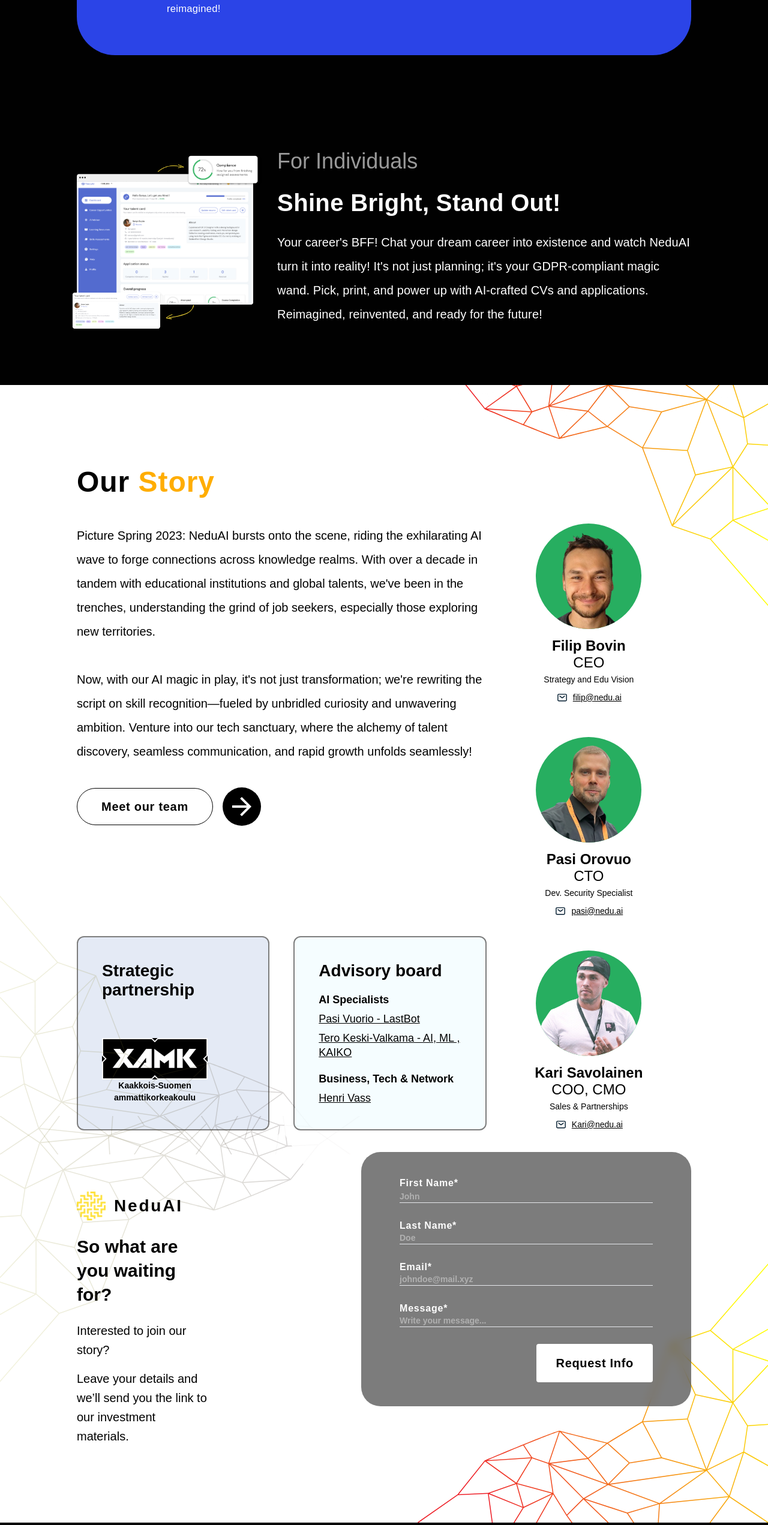
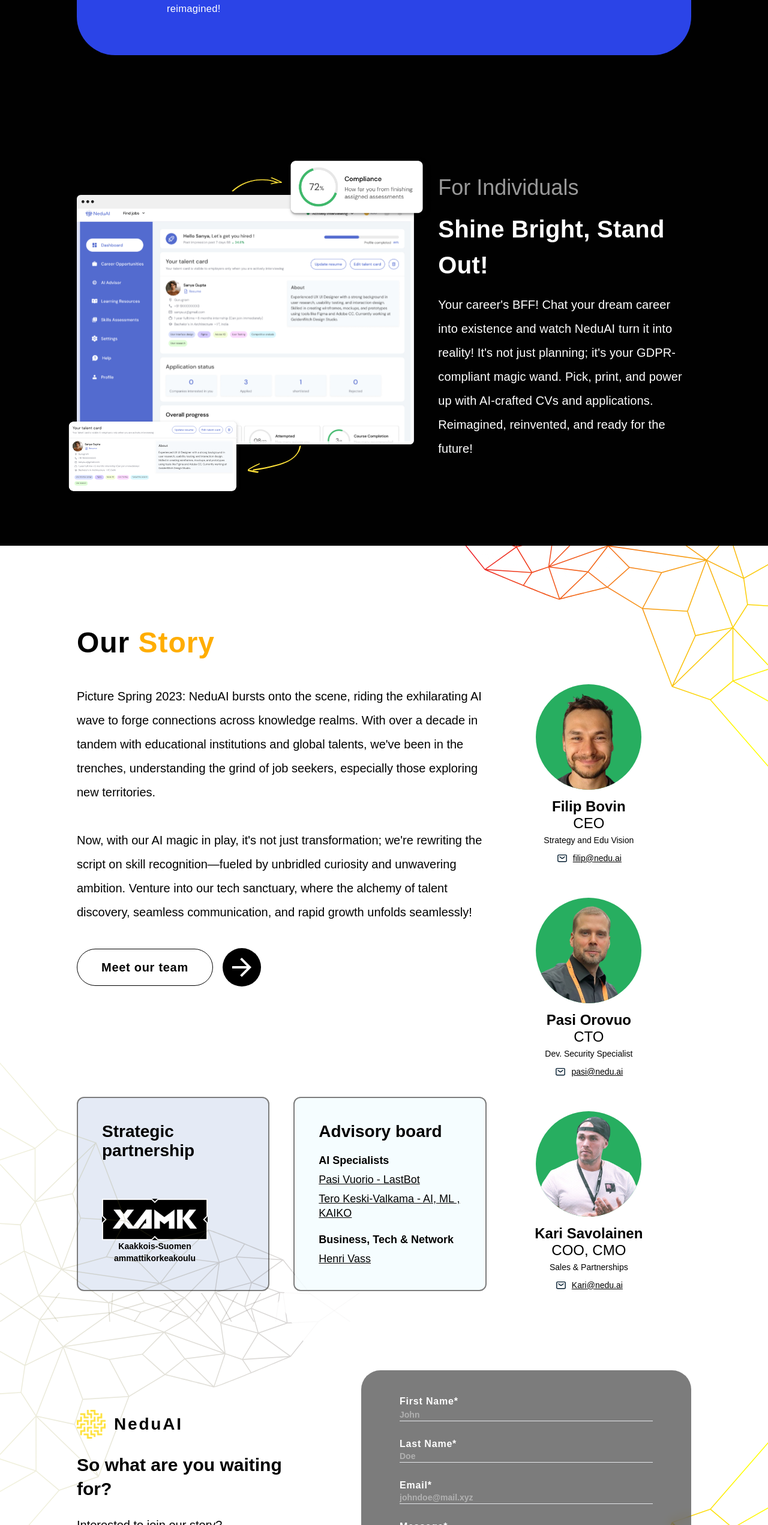
Before and after one commit to Asraful-code235/nedu-ai, a Next.js app: page / in a window 1280 px wide. Shown: the part 9457-12000 px from the top of the page at 60% size. Built offline with nearby package versions, Linux system fonts and the light colour scheme; a web font is replaced by a local one.

Commit message:
minor tweeks

```diff
--- a/app/page.js
+++ b/app/page.js
@@ -16,7 +16,7 @@ import YouthEmpowerment from "@/components/start/YouthEmpowerment";
 
 export default function Home() {
   return (
-    <section className="">
+    <section className="overflow-hidden">
       <section className="bgImage hero overflow-hidden">
         <Navbar />
         <Hero />
--- a/components/start/ForIndividuals.jsx
+++ b/components/start/ForIndividuals.jsx
@@ -2,7 +2,7 @@ import Image from "next/image";
 export default function ForIndividuals() {
   return (
     <div className="px-4 py-3 lg:p-12 xl:px-32 xl:py-24 flex flex-col xl:flex-row gap-6 lg:gap-16 xl:gap-10">
-      <div className="w-full aspect-square relative">
+      <div className="w-full flex-1 aspect-square relative">
         <Image
           src={"/icons/Dashboard3.svg"}
           width={1600}
@@ -25,7 +25,7 @@ export default function ForIndividuals() {
           className="w-full scale-[0.7] absolute -bottom-[7%] right-[18%]"
         />
       </div>
-      <article className="visionParagraph flex flex-col items-start lg:items-center xl:items-start justify-center gap-1 lg:gap-6">
+      <article className="visionParagraph flex-[0.75] flex flex-col items-start lg:items-center xl:items-start justify-center gap-1 lg:gap-6 py-16 lg:py-0">
         <h3 className=" text-white text-opacity-60 text-xs lg:text-4xl font-normal lg:font-medium leading-4 lg:leading-[30px]">
           For Individuals
         </h3>
--- a/components/start/OurStory.jsx
+++ b/components/start/OurStory.jsx
@@ -213,7 +213,7 @@ export default function OurStory() {
             ))}
           </section>
         </article>
-        <section className="flex flex-col  xl:flex-row items-start lg:items-center xl:items-start justify-center z-50 gap-28 xl:gap-64">
+        <section className="flex pt-24 flex-col xl:flex-row items-start lg:items-center xl:items-start justify-center xl:justify-between z-50 gap-10 lg:gap-28 ">
           <section className="flex flex-col items-start lg:items-center xl:items-start justify-center gap-2 lg:gap-8 xl:gap-6">
             <div className="flex mt-[66px] w-full items-start lg:items-center justify-start lg:justify-center xl:justify-start gap-3.5">
               <Image
```
